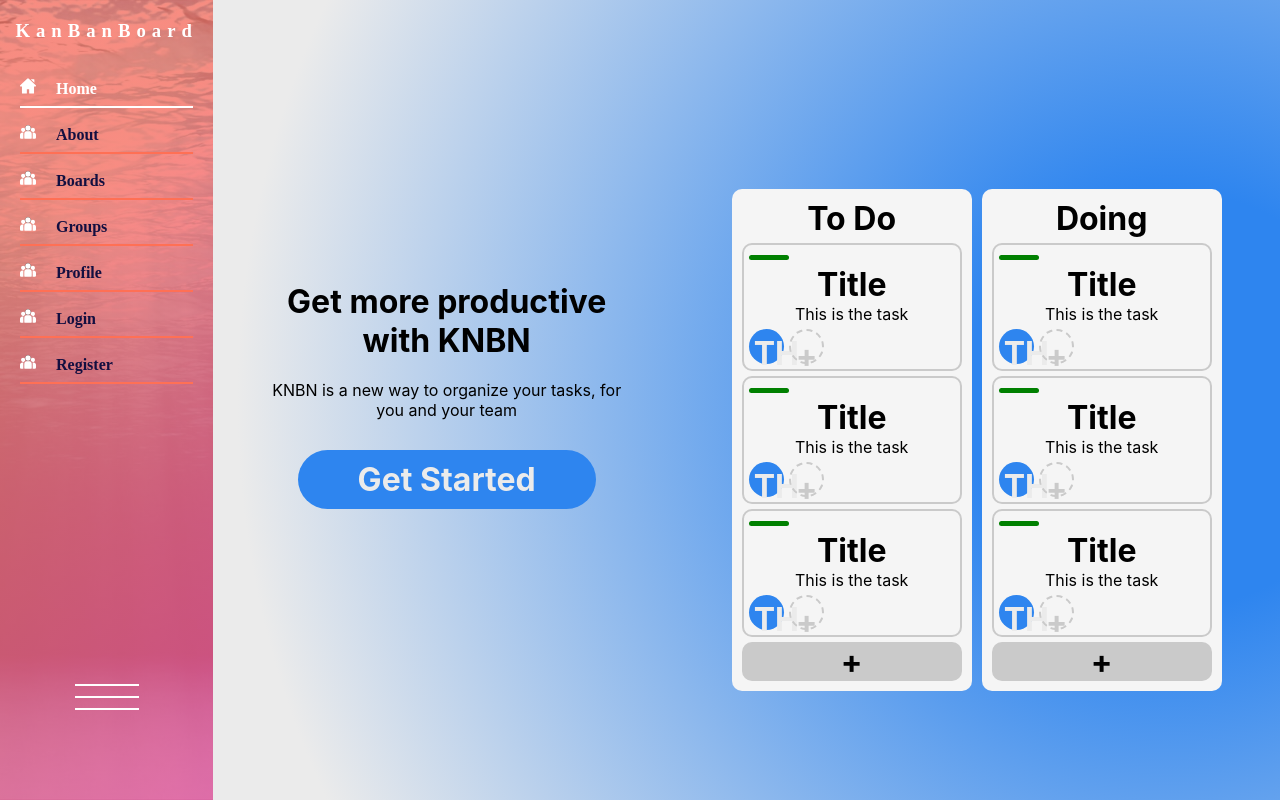
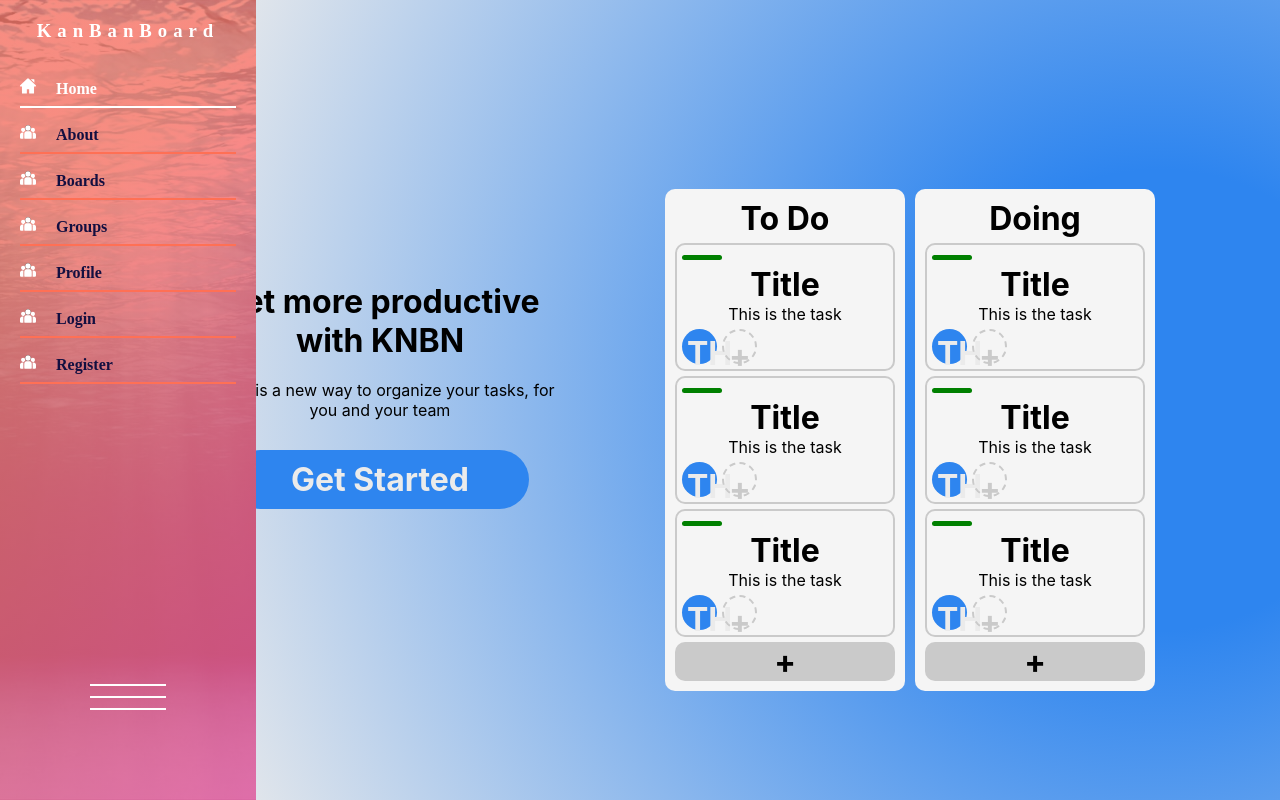
Before and after one commit to torbastian/KNBN-WEB, a React (Create React App) app: page / in a window 1280 px wide. Built offline with nearby package versions, Linux system fonts and the light colour scheme.

Commit message:
fixed sidebar

```diff
--- a/src/components/MainView/MainView.styles.js
+++ b/src/components/MainView/MainView.styles.js
@@ -4,6 +4,7 @@ export const MainViewContainer = styled.div`
     width: 100%;
     // padding: 100px;
     text-align: center;
+    margin-left: ${p => p.isSidebarOpen ? '280px' : '80px'};
     h1 {
     font-size: 2rem
     }
--- a/src/components/Sidebar/Sidebar.js
+++ b/src/components/Sidebar/Sidebar.js
@@ -38,7 +38,7 @@ const Sidebar = props => {
     //Update of sidebar state
      useEffect(() => {
          const updateWindowWidth = () => {
-             if (window.innerWidth < 1200) setSidebarState(false);
+             if (window.innerWidth < 1400) setSidebarState(false);
              else setSidebarState(true)
          }
          window.addEventListener('resize', updateWindowWidth);
--- a/src/components/Sidebar/Sidebar.styles.js
+++ b/src/components/Sidebar/Sidebar.styles.js
@@ -15,7 +15,11 @@ export const SidebarContainer = styled.div`
     color: #fff;
     position: relative; //Toggler
     transition: .2s ease-in all;
-
+    position: fixed;
+    z-index: 1;
+    top: 0;
+    left: 0;
+    height: 100%;
 
 `
 
```
